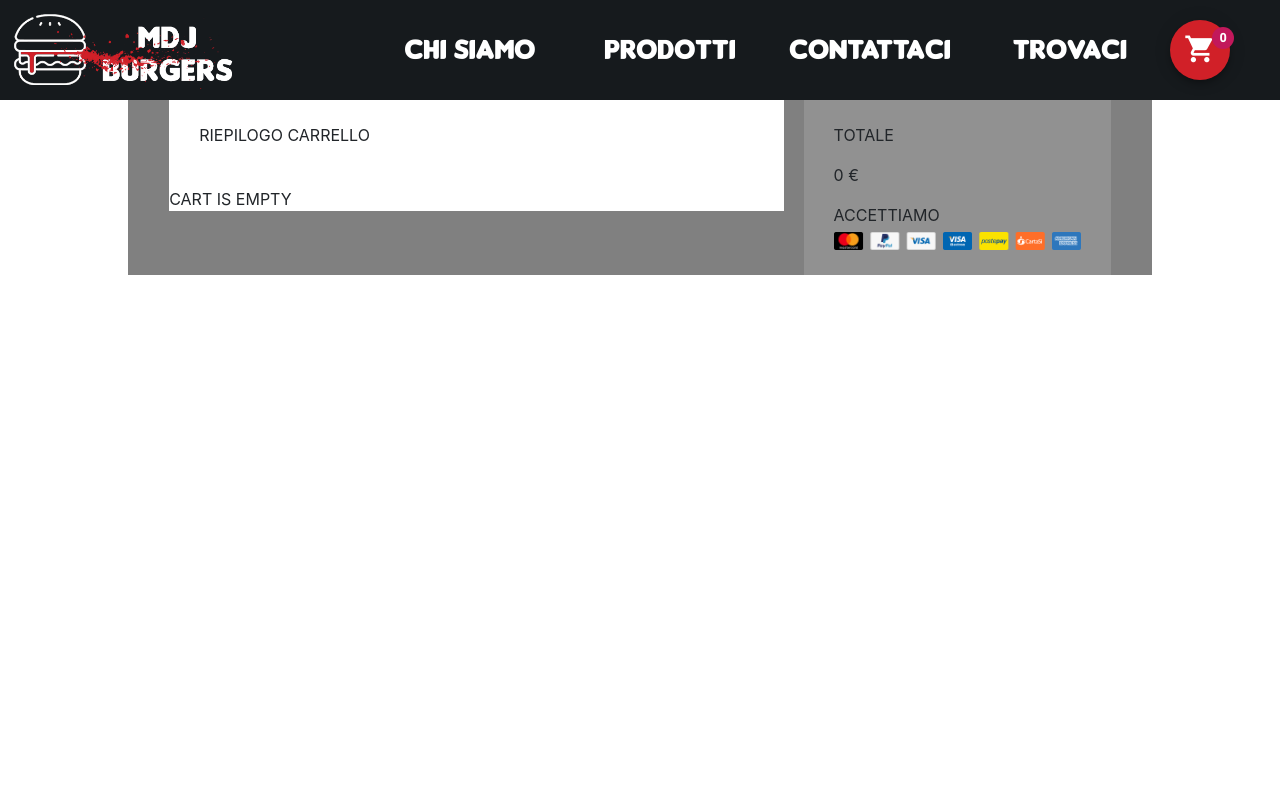
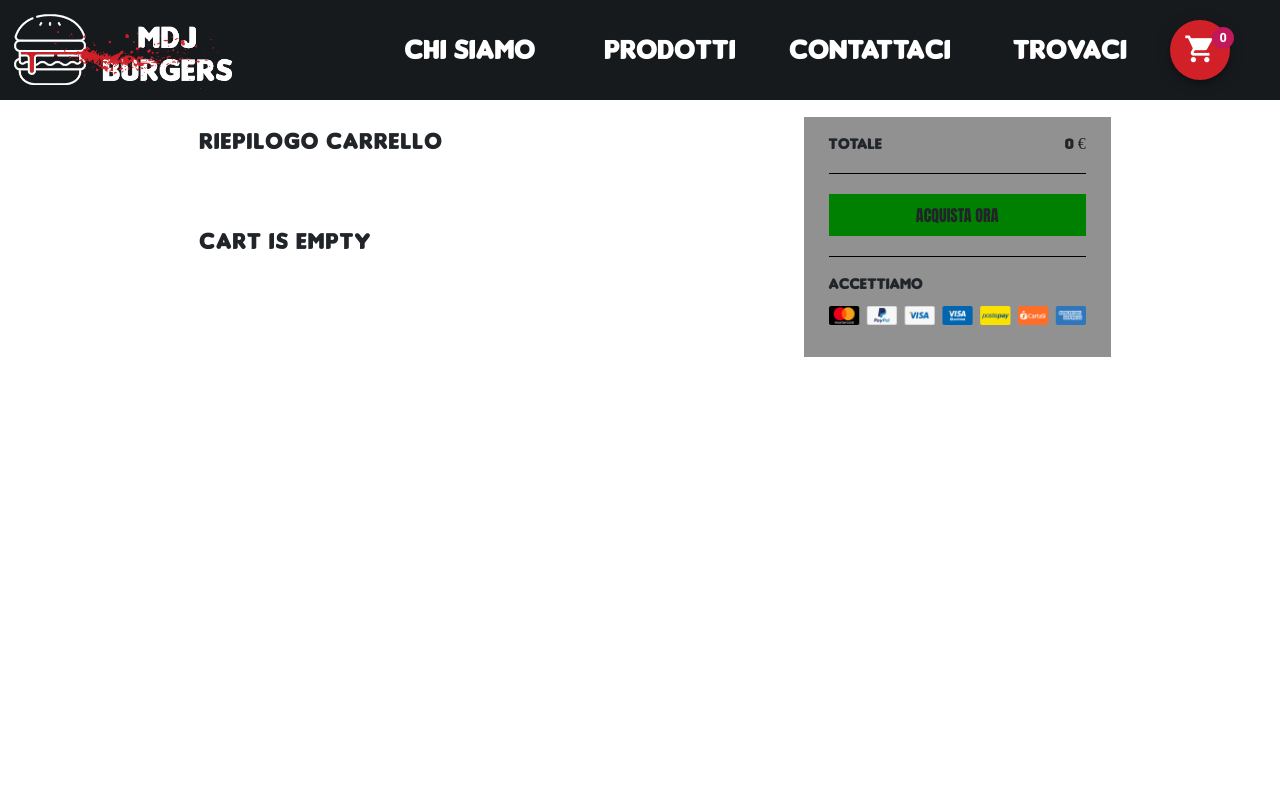
Before and after one commit to microjeco/Prj-Junk-Food-Nabil-Dario, an Angular app: page /shopping-cart in a window 1280 px wide. Shown: the top 800 px of the page. Built offline with nearby package versions, Linux system fonts and the light colour scheme.

Commit message:
fix grafici carrello

```diff
--- a/src/app/cart/cart.component.html
+++ b/src/app/cart/cart.component.html
@@ -7,7 +7,11 @@
         </div>
 
         <div *ngIf="productsCount === 0; then thenBlock"></div>
-            <ng-template #thenBlock>CART IS EMPTY </ng-template>
+
+            <ng-template #thenBlock >
+                <label class="empty"> CART IS EMPTY </label>
+            </ng-template>
+
         <div class="prodotto" *ngFor="let product of products | keyvalue">
 
             <div class="foto">
@@ -49,6 +53,9 @@
             <p class="textSubtotal">TOTALE </p>
             <p> {{calcSubtotal() | number : '1.0-2'}} €</p>  <!-- pipe per formattare adeguatamente i numeri visualizzati -->
         </div>
+        <div class="acquista">
+            ACQUISTA ORA
+        </div>
         <div class="payment-options">
             <div class="payment-options-text">
                 ACCETTIAMO
--- a/src/app/cart/cart.component.scss
+++ b/src/app/cart/cart.component.scss
@@ -4,19 +4,22 @@
 }
 
 
+
 .container-totale{
     width: 80%;
+    // height: 100%;
     display: flex;
     flex-direction: row;
     justify-content: center;
     align-items: baseline;
-    background-color: grey;
+    // background-color: grey;
     margin: auto;
     // position: relative;
 }
 
 
 .sinistra{
+    font-family: 'burgerFont';
     width: 60%;
     // margin-right: 4rem;
     background-color: white;
@@ -24,15 +27,26 @@
 }
 
 .destra{
+
     width: 30%;
+    height: 15rem;
     background-color: rgb(145, 145, 145);
-    padding: 24px 30px;
+    padding: 15px 25px;
     margin-left: 20px;
+    font-family: 'burgerFont';
 
 }
 
 .title{
     padding: 24px 30px;
+    font-size: x-large;
+    letter-spacing: 1px;
+}
+
+.empty{
+    padding: 24px 30px;
+    font-size: x-large;
+    letter-spacing: 1px;
 }
 
 .prodotto{
@@ -82,13 +96,56 @@
 
 .quantity-delete{
     margin-top: 2rem;
+    display: flex;
+    justify-content: space-around;
+}
+
+.buttons{
+    background-color: #161A1D;
+    color: white;
+    margin-left: 10px;
+}
+
+.del-buttons {
+    border-radius: 20px;
+    width: 40px;
+    height: 40px;
+    background-color: #d12028;
+    color: white;
+    margin-left: 10px;
 }
 
 .subtotal{
-    // background-color: white;
+    display: flex;
+    justify-content: space-between;
+    height: 20%;
+    border-bottom: black solid 1px;;
+}
+
+.acquista{
+    height: 20%;
+    background-color: green;
+    display: flex;
+    align-items: center;
+    justify-content: center;
+    cursor: pointer;
+    font-family:Impact, Haettenschweiler, 'Arial Narrow Bold', sans-serif;
+    margin: 20px 0;
+    // margin: 20px 20px;
+
+}
+
+.payment-options{
+    height: 30%;
+    margin-top: 10px;
+    padding-top: 15px;
+    border-top: black solid 1px;
 }
 
 #metodi-pagamento{
+
+    margin-top: 10px;
     max-width: 100%;
     max-height: 20px;
+
 }
--- a/src/app/prodotti/prodotti.component.ts
+++ b/src/app/prodotti/prodotti.component.ts
@@ -94,7 +94,7 @@ export class ProdottiComponent implements OnInit {
 
 
   aggiungiSuCarrello(prodotto : Prodotto){
-    alert("ho aggiunto a carrello!");
+    // alert("ho aggiunto a carrello!");
     this.cartService.getCartInstance().addToCart(prodotto);
   }
 
```
